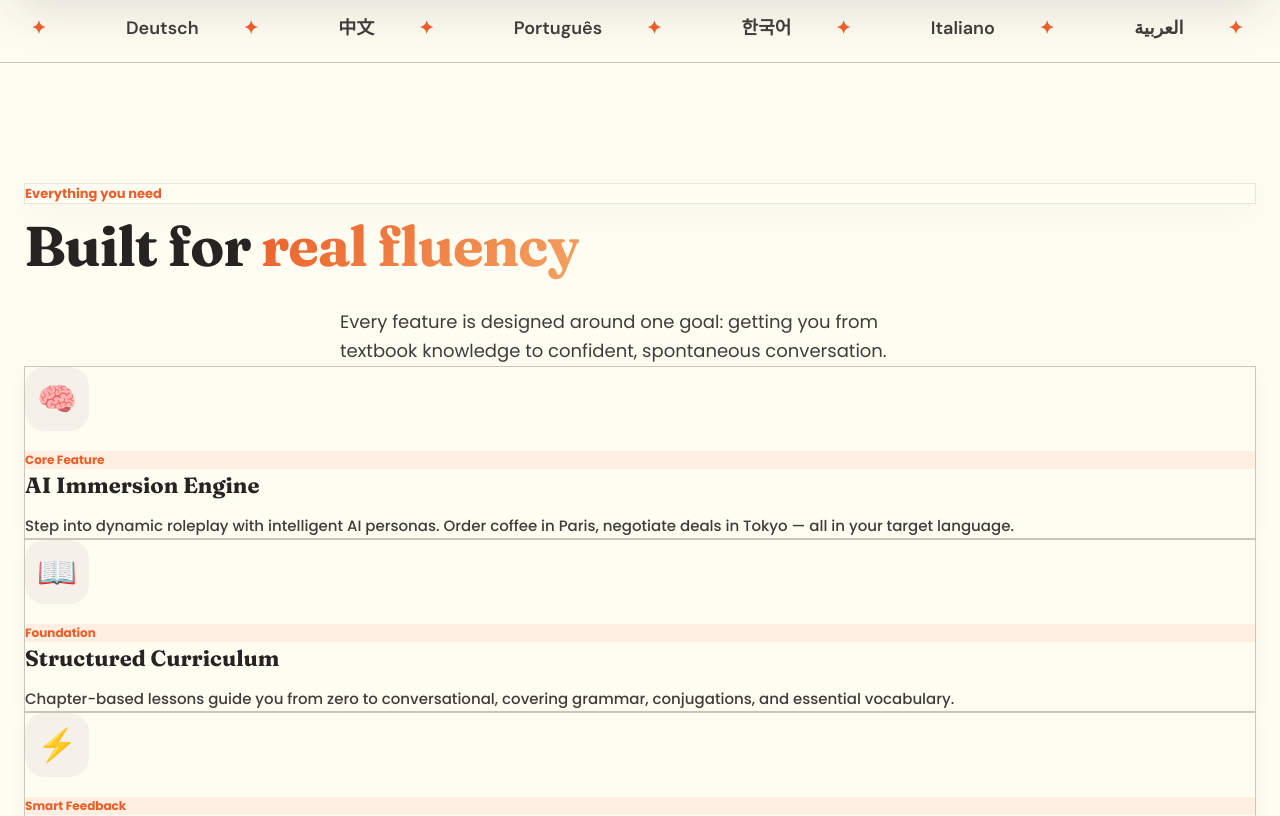
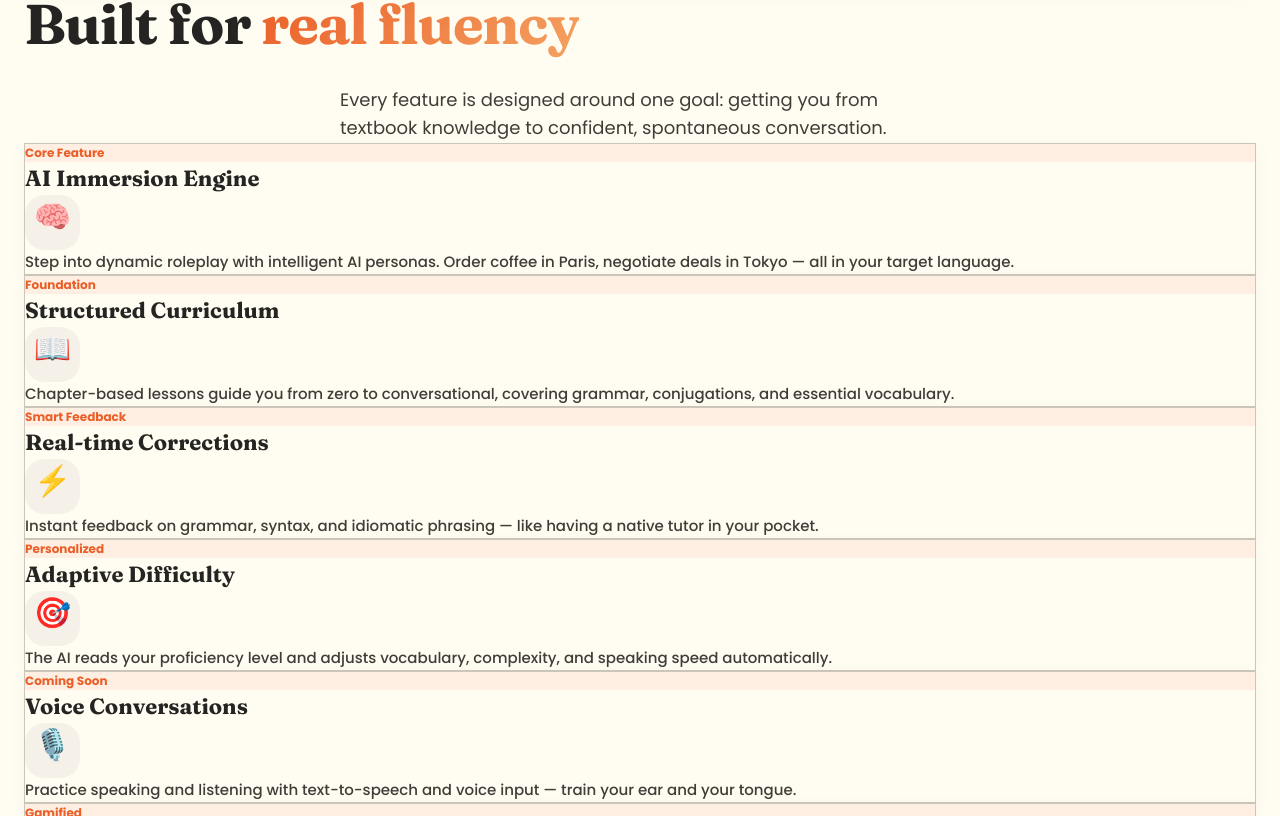
Before and after one commit to Abhishekyaddv/Scenario-based-language-learning-App, a React (Vite) app in the folder client/: page / in a window 1280 px wide. Shown: the part 1304-2120 px from the top of the page. Built offline with nearby package versions, Linux system fonts and the light colour scheme; no server answers; the HTML template or start-up script is replaced by a standard one.

Commit message:
fix: made ui changes to landing page

```diff
--- a/client/src/components/landing/FeaturesSection.jsx
+++ b/client/src/components/landing/FeaturesSection.jsx
@@ -18,15 +18,52 @@ export default function FeaturesSection() {
         </div>
 
         <div className="grid md:grid-cols-2 lg:grid-cols-3 gap-8">
-          {features.map((f, i) => (
-            <div key={i} className="glass-hover rounded-3xl p-8" style={{ animationDelay: `${i * 0.1}s`, boxShadow: "0 4px 20px rgba(37,36,34,0.03)", background: "var(--surface)", border: "1px solid var(--border)" }}>
-              <div style={{ fontSize: 32, marginBottom: 20, background: "var(--surface2)", width: 64, height: 64, display: "flex", alignItems: "center", justifyContent: "center", borderRadius: 20 }}>{f.icon}</div>
-              <div className="inline-block rounded-full px-3 py-1.5 mb-5" style={{ fontSize: 12, color: "var(--primary)", fontWeight: 700, background: "rgba(235,94,40,0.08)" }}>{f.tag}</div>
-              <h3 className="font-display" style={{ fontSize: 22, fontWeight: 700, marginBottom: 12, color: "var(--text)" }}>{f.title}</h3>
-              <p style={{ fontSize: 15, color: "var(--muted)", lineHeight: 1.6, fontWeight: 500 }}>{f.desc}</p>
+        {features.map((f, i) => (
+          <div
+            key={i}
+            className="glass-hover rounded-3xl p-8"
+            style={{
+              animationDelay: `${i * 0.1}s`,
+              boxShadow: "0 4px 20px rgba(37,36,34,0.03)",
+              background: "var(--surface)",
+              border: "1px solid var(--border)"
+            }}
+          >
+            {/* Header Row: Title & Tag on the left, Icon on the right */}
+            <div className="flex justify-between items-start mb-5 gap-4">
+
+              {/* Left Side: Tag and Title */}
+              <div className="flex flex-col items-start gap-3">
+                <div
+                  className="inline-block rounded-full px-2 py-1.5"
+                  style={{ fontSize: 12, color: "var(--primary)", fontWeight: 700, background: "rgba(235,94,40,0.08)" }}
+                >
+                  {f.tag}
+                </div>
+                <h3
+                  className="font-display"
+                  style={{ fontSize: 22, fontWeight: 700, margin: 0, color: "var(--text)" }}
+                >
+                  {f.title}
+                </h3>
+              </div>
+
+              {/* Right Side: Icon */}
+              <div
+                style={{ fontSize: 30, background: "var(--surface2)", width: 55, height: 55, display: "flex", alignItems: "start", justifyContent: "center", borderRadius: 20, flexShrink: 0 }}
+              >
+                {f.icon}
+              </div>
+
             </div>
-          ))}
-        </div>
+
+            {/* Bottom Row: Description */}
+            <p style={{ fontSize: 15, color: "var(--muted)", lineHeight: 1.6, fontWeight: 500, margin: 0 }}>
+              {f.desc}
+            </p>
+          </div>
+        ))}
+      </div>
       </div>
     </section>
   );
--- a/client/src/components/landing/HeroSection.jsx
+++ b/client/src/components/landing/HeroSection.jsx
@@ -62,7 +62,7 @@ export default function HeroSection() {
             </div>
 
             {/* Social Proof */}
-            <div className="inline-flex items-center gap-6 p-4 rounded-2xl" style={{ background: "rgba(255,252,242,0.5)", backdropFilter: "blur(8px)", border: "1px solid rgba(204,197,185,0.4)" }}>
+            {/* <div className="inline-flex items-center gap-6 p-4 rounded-2xl" style={{ background: "rgba(255,252,242,0.5)", backdropFilter: "blur(8px)", border: "1px solid rgba(204,197,185,0.4)" }}>
               <div className="flex" style={{ marginRight: 8 }}>
                 {["A","M","P","S","K"].map((l, i) => (
                   <div key={l} style={{
@@ -79,7 +79,7 @@ export default function HeroSection() {
                 <div style={{ fontSize: 14, fontWeight: 700, color: "var(--text)" }}>12,000+ learners</div>
                 <div style={{ fontSize: 13, color: "var(--muted)", fontWeight: 500 }}>already fluent-bound</div>
               </div>
-            </div>
+            </div> */}
           </div>
 
           {/* Right — Chat UI */}
```
